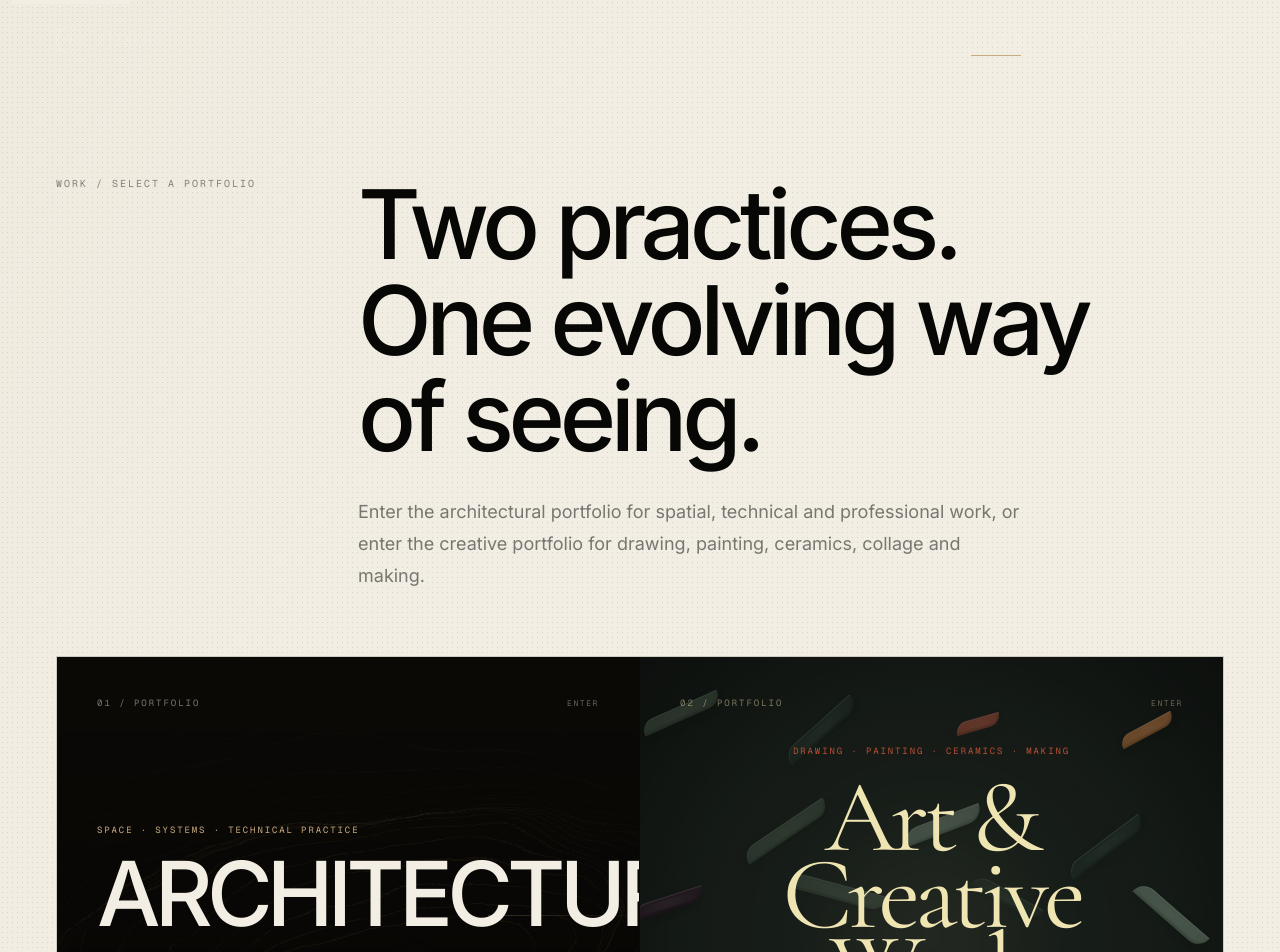
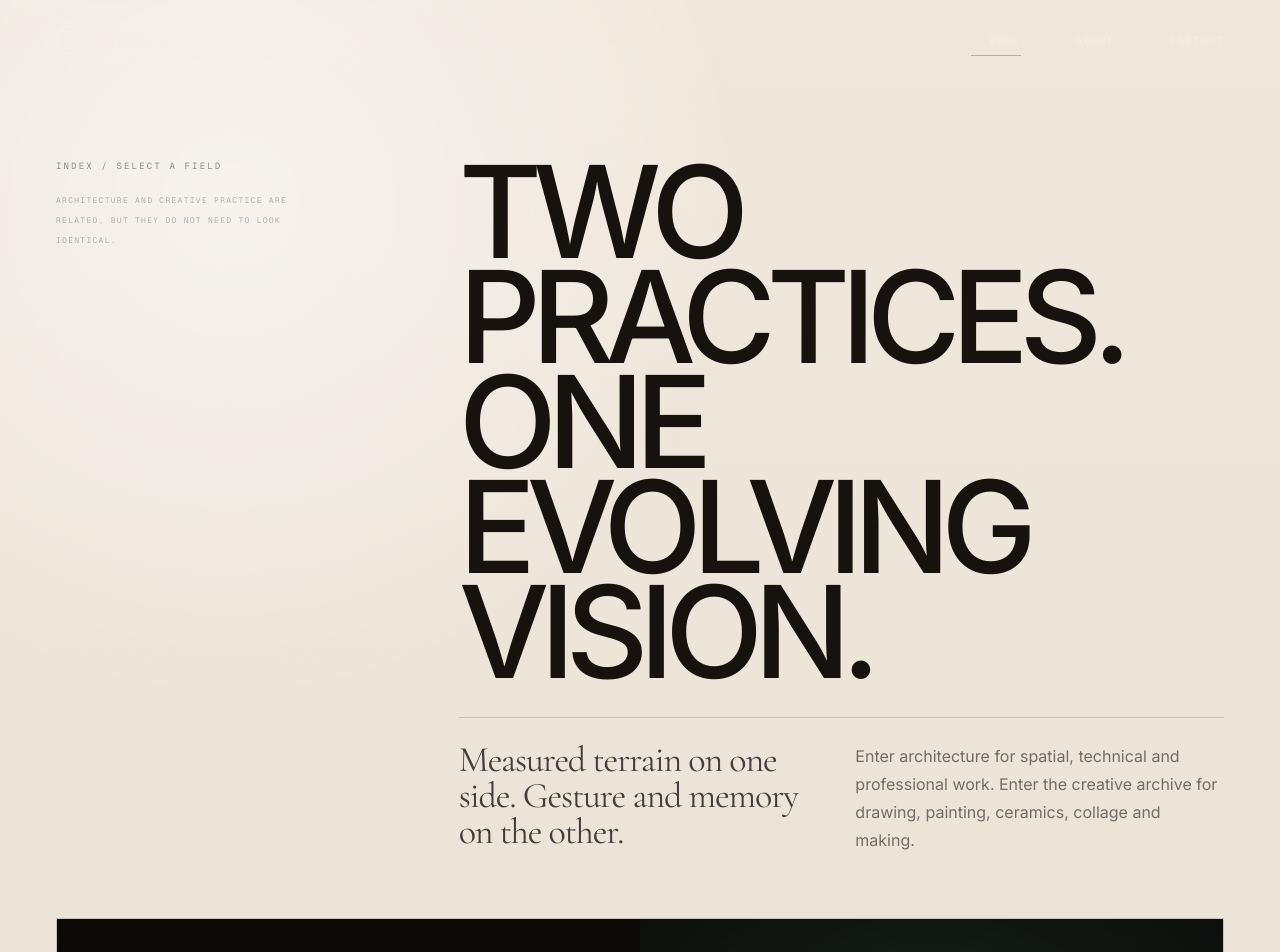
Before and after one commit to Mercy1o/tsiaro-portfolio, a Next.js app: page /work in a window 1280 px wide. Shown: the top 952 px of the page. Built offline with nearby package versions, Linux system fonts and the light colour scheme.

Commit message:
style: redesign work index as editorial archive

```diff
--- a/app/work/page.tsx
+++ b/app/work/page.tsx
@@ -17,24 +17,32 @@ export default async function WorkPage({
     portfolio === "architecture" || portfolio === "creative" ? portfolio : null;
 
   return (
-    <main className="paper-noise min-h-screen px-5 pb-28 pt-36 text-space md:px-10 md:pt-44 lg:px-14">
+    <main className="archive-paper min-h-screen px-5 pb-28 pt-32 md:px-10 md:pt-40 lg:px-14">
       <div className="mx-auto max-w-[1600px]">
-        <div className="grid gap-10 border-b border-black/15 pb-16 md:grid-cols-12">
-          <div className="md:col-span-3">
-            <p className="font-mono text-[10px] uppercase tracking-[.2em] text-black/45">
-              WORK / SELECT A PORTFOLIO
+        <header className="grid min-h-[54vh] gap-10 border-b border-black/15 pb-14 md:grid-cols-12 md:items-end md:pb-16">
+          <div className="self-start md:col-span-3">
+            <p className="font-mono text-[9px] uppercase tracking-[.24em] text-black/42">
+              INDEX / SELECT A FIELD
+            </p>
+            <p className="mt-4 max-w-[15rem] font-mono text-[8px] uppercase leading-5 tracking-[.16em] text-black/28">
+              Architecture and creative practice are related, but they do not need to look identical.
             </p>
           </div>
 
-          <div className="md:col-span-8">
-            <h1 className="max-w-5xl text-5xl font-medium tracking-[-.055em] md:text-7xl lg:text-8xl">
-              Two practices. One evolving way of seeing.
+          <div className="md:col-span-8 md:col-start-5">
+            <h1 className="resonance-title max-w-6xl text-[#16130f]">
+              Two practices.<br />One evolving vision.
             </h1>
-            <p className="mt-8 max-w-2xl text-base leading-7 text-black/50 md:text-lg md:leading-8">
-              Enter the architectural portfolio for spatial, technical and professional work, or enter the creative portfolio for drawing, painting, ceramics, collage and making.
-            </p>
+            <div className="mt-8 grid gap-7 border-t border-black/15 pt-6 md:grid-cols-2">
+              <p className="font-editorial text-3xl leading-[1] tracking-[-.03em] text-black/72 md:text-4xl">
+                Measured terrain on one side. Gesture and memory on the other.
+              </p>
+              <p className="max-w-lg text-sm leading-6 text-black/52 md:text-base md:leading-7">
+                Enter architecture for spatial, technical and professional work. Enter the creative archive for drawing, painting, ceramics, collage and making.
+              </p>
+            </div>
           </div>
-        </div>
+        </header>
 
         <PortfolioSelector initialMode={initialMode} />
       </div>
```
